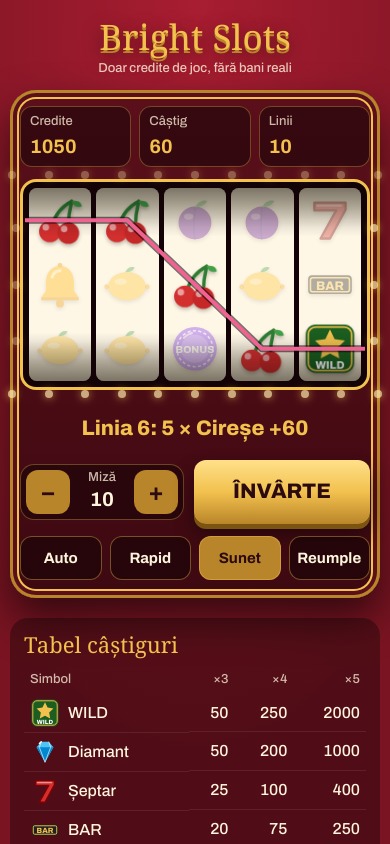
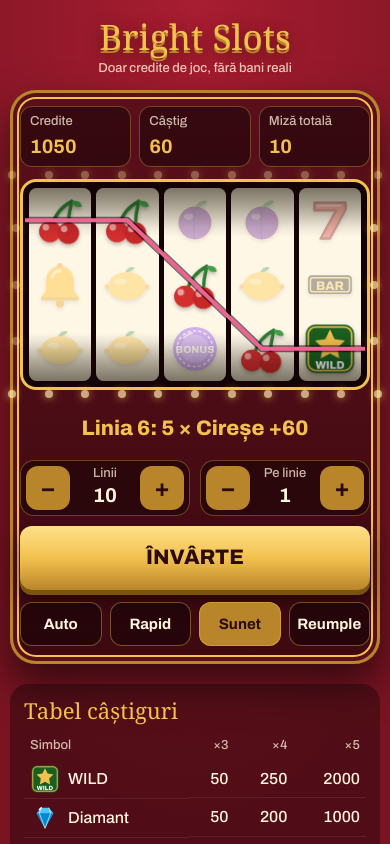
Before and after one commit to lucyan106-design/challenge-pot, a website: page bright-slots/www/index.html in a window 390 px wide. Both pictures are taken after a click on the button "ÎNVÂRTE". Shown: the top 844 px of the page. Drawn offline with Linux system fonts and the light colour scheme; a web font is replaced by a local one.

Commit message:
Bright Slots: choose number of lines and bet per line
Co-Authored-By: Claude Opus 5.5 <noreply@anthropic.com>
Claude-Session: https://claude.ai/code/session_01Rueze5KwcjKkngWjtnFVN2

```diff
--- a/bright-slots/www/index.html
+++ b/bright-slots/www/index.html
@@ -47,9 +47,10 @@ body{margin:0;min-height:100vh;background:radial-gradient(120% 80% at 50% 0%,lig
 .cab.fs .fsbar{display:block}
 .msg{min-height:52px;margin:12px 0 6px;text-align:center;font-weight:800;font-size:clamp(18px,5.4vw,22px);color:var(--gold);line-height:1.2;display:grid;place-items:center}
 .msg.lose{color:var(--txt);opacity:.75;font-weight:500;font-size:16px}
-.controls{display:grid;grid-template-columns:auto minmax(0,1fr);gap:10px;align-items:center}
-.bet{display:flex;align-items:center;gap:4px;background:#0006;border-radius:14px;padding:6px;box-shadow:inset 0 0 0 1px #f2c14e55}
-.bet span{min-width:56px;text-align:center}
+.controls{display:grid;grid-template-columns:repeat(2,minmax(0,1fr));gap:10px;align-items:center}
+.controls .spin{grid-column:1/-1}
+.bet{display:flex;align-items:center;justify-content:space-between;gap:4px;background:#0006;border-radius:14px;padding:6px;box-shadow:inset 0 0 0 1px #f2c14e55}
+.bet span{min-width:0;flex:1;text-align:center}
 .bet span small{display:block;font-size:13px;opacity:.75;line-height:1}
 .bet span b{font-size:20px;font-variant-numeric:tabular-nums}
 button{font:inherit;cursor:pointer;border:0;border-radius:12px;min-height:44px}
@@ -73,7 +74,8 @@ button:focus-visible{outline:3px solid #fff;outline-offset:2px}
 .pay tr+tr td{border-top:1px solid #ffffff14}
 .pay p{font-size:14px;opacity:.85;margin:12px 0 0}
 .pay .lines{display:grid;grid-template-columns:repeat(5,minmax(0,1fr));gap:8px;margin-top:12px}
-.pay .lines svg{width:100%;height:auto;background:#0005;border-radius:6px}
+.pay .lines svg{width:100%;height:auto;background:#0005;border-radius:6px;transition:opacity .2s}
+.pay .lines svg.off{opacity:.25}
 .big{position:fixed;inset:0;display:none;place-items:center;background:#000a;z-index:9;text-align:center}
 .big.on{display:grid}
 .big div{font:400 clamp(40px,13vw,72px)/1 Rye,Georgia,serif;color:var(--gold);text-shadow:0 4px 0 var(--gold2),0 0 30px #ffcc55}
@@ -89,7 +91,7 @@ button:focus-visible{outline:3px solid #fff;outline-offset:2px}
     <div class="stats">
       <div class="stat"><small>Credite</small><b id="credits">1000</b></div>
       <div class="stat"><small>Câștig</small><b id="last">0</b></div>
-      <div class="stat"><small>Linii</small><b>10</b></div>
+      <div class="stat"><small>Miză totală</small><b id="total">10</b></div>
     </div>
     <div class="window">
       <div class="bulbs" id="bulbs" aria-hidden="true"></div>
@@ -99,9 +101,14 @@ button:focus-visible{outline:3px solid #fff;outline-offset:2px}
     <div class="msg lose" id="msg" aria-live="polite">Apasă ÎNVÂRTE ca să începi</div>
     <div class="controls">
       <div class="bet">
-        <button class="sm" id="minus" aria-label="Scade miza">−</button>
-        <span><small>Miză</small><b id="bet">10</b></span>
-        <button class="sm" id="plus" aria-label="Crește miza">+</button>
+        <button class="sm" id="lminus" aria-label="Mai puține linii">−</button>
+        <span><small>Linii</small><b id="nlines">10</b></span>
+        <button class="sm" id="lplus" aria-label="Mai multe linii">+</button>
+      </div>
+      <div class="bet">
+        <button class="sm" id="minus" aria-label="Scade miza pe linie">−</button>
+        <span><small>Pe linie</small><b id="bet">1</b></span>
+        <button class="sm" id="plus" aria-label="Crește miza pe linie">+</button>
       </div>
       <button class="spin" id="spin">ÎNVÂRTE</button>
     </div>
@@ -116,7 +123,7 @@ button:focus-visible{outline:3px solid #fff;outline-offset:2px}
     <h2>Tabel câștiguri</h2>
     <table><thead><tr><th>Simbol</th><th>×3</th><th>×4</th><th>×5</th></tr></thead><tbody id="paytb"></tbody></table>
     <p><b>WILD</b> înlocuiește orice simbol, mai puțin BONUS. <b>BONUS</b> oriunde pe ecran: 3 dau 10 rotiri gratuite, 4 dau 15, 5 dau 20, plus miza totală ×2 / ×10 / ×50. În rotirile gratuite toate câștigurile se dublează și le poți reactiva.</p>
-    <p>Câștigurile pe linie se plătesc de la stânga la dreapta, ca multiplicator al mizei pe linie (miza totală / 10). Pe fiecare linie se plătește doar combinația cea mai mare.</p>
+    <p>Alegi câte linii joci (1–10) și miza pe linie. Miza totală e linii × miză pe linie. Câștigurile se plătesc doar pe liniile active, de la stânga la dreapta, ca multiplicator al mizei pe linie. Pe fiecare linie se plătește doar combinația cea mai mare. BONUS plătește oricum, indiferent de linii.</p>
     <div class="lines" id="linepics"></div>
   </section>
 </div>
@@ -154,15 +161,15 @@ function evalLine(syms){
   }
   return best;
 }
-function evaluate(g, lineBet, mult){
+function evaluate(g, lineBet, mult, nLines=10){
   const wins = []; let total = 0;
-  LINES.forEach((ln,i) => {
+  LINES.slice(0,nLines).forEach((ln,i) => {
     const r = evalLine(ln.map((row,reel) => g[reel][row]));
     if (r.mult){ const amt = r.mult*lineBet*mult; total += amt; wins.push({line:i, n:r.n, sym:r.sym, amt}); }
   });
   const scat = []; g.forEach((col,reel) => col.forEach((s,row) => { if (s==='scatter') scat.push([reel,row]); }));
   let free = 0;
-  if (scat.length>=3){ const k = Math.min(5,scat.length); free = FS[k][0]; const amt = FS[k][1]*lineBet*10*mult; total += amt; wins.push({scatter:scat, amt, n:scat.length}); }
+  if (scat.length>=3){ const k = Math.min(5,scat.length); free = FS[k][0]; const amt = FS[k][1]*lineBet*nLines*mult; total += amt; wins.push({scatter:scat, amt, n:scat.length}); }
   return {total, wins, free};
 }
 /* ===== ENGINE END ===== */
@@ -181,14 +188,17 @@ const SV = {
 const svg = id => `<svg viewBox="0 0 64 64" aria-hidden="true">${SV[id]}</svg>`;
 const cellsHTML = col => col.map(id => `<div class="cell">${svg(id)}</div>`).join('');
 const $ = id => document.getElementById(id);
-const BETS = [10,20,50,100,200,500];
+const LBETS = [1,2,5,10,20,50];
 
-let st = {credits:1000, bet:10, sound:true, turbo:false};
+let st = {credits:1000, lineBet:1, lines:10, sound:true, turbo:false};
 try { Object.assign(st, JSON.parse(localStorage.getItem('brightSlots5')||'{}')); } catch(e){}
-if (!BETS.includes(st.bet)) st.bet = 10;
+delete st.bet;
+if (!LBETS.includes(st.lineBet)) st.lineBet = 1;
+if (!(st.lines>=1 && st.lines<=10)) st.lines = 10;
+const tb = () => st.lineBet*st.lines;
 const save = () => { try { localStorage.setItem('brightSlots5', JSON.stringify(st)); } catch(e){} };
 
-let spinning = false, auto = false, actx = null, fs = 0, fsTotal = 0, fsWin = 0, fsBet = 10, showTimer = null, bigResolve = null;
+let spinning = false, auto = false, actx = null, fs = 0, fsTotal = 0, fsWin = 0, fsLB = 1, fsLines = 10, showTimer = null, bigResolve = null;
 const reelsEl = $('reels'), linesEl = $('lines');
 const reels = [0,1,2,3,4].map(() => {
   const r = document.createElement('div'); r.className = 'reel';
@@ -227,10 +237,13 @@ const wait = ms => new Promise(r => setTimeout(r, ms));
 
 function render(){
   $('credits').textContent = st.credits;
-  $('bet').textContent = fs ? fsBet : st.bet;
+  const lb = fs ? fsLB : st.lineBet, nl = fs ? fsLines : st.lines;
+  $('bet').textContent = lb; $('nlines').textContent = nl; $('total').textContent = lb*nl;
+  document.querySelectorAll('#linepics svg').forEach((e,i) => e.classList.toggle('off', i >= nl));
+  ['minus','plus','lminus','lplus'].forEach(id => $(id).disabled = spinning || fs>0);
   $('sound').setAttribute('aria-pressed', st.sound);
   $('turbo').setAttribute('aria-pressed', st.turbo);
-  $('spin').disabled = spinning || (!fs && st.credits < st.bet);
+  $('spin').disabled = spinning || (!fs && st.credits < tb());
   $('spin').textContent = fs ? `GRATUIT (${fs})` : 'ÎNVÂRTE';
   $('cab').classList.toggle('fs', fs>0);
   $('fsbar').textContent = `ROTIRI GRATUITE ${fsTotal-fs}/${fsTotal} · câștiguri ×2 · total ${fsWin}`;
@@ -315,16 +328,16 @@ $('big').addEventListener('click', () => { $('big').classList.remove('on'); if (
 async function spin(){
   if (spinning) return;
   const free = fs > 0;
-  if (!free && st.credits < st.bet) return;
+  if (!free && st.credits < tb()) return;
   spinning = true; clearShow();
-  const bet = free ? fsBet : st.bet, lineBet = bet/10, mult = free ? 2 : 1;
+  const lineBet = free ? fsLB : st.lineBet, nLines = free ? fsLines : st.lines, bet = lineBet*nLines, mult = free ? 2 : 1;
   if (free) fs--; else st.credits -= bet;
   $('last').textContent = 0; render(); save();
   msg(free ? 'Rotire gratuită…' : 'Se învârte…', false);
   const g = grid();
   const quick = st.turbo || free;
   await Promise.all(reels.map((r,i) => spinReel(r,i,g[i],quick)));
-  const res = evaluate(g, lineBet, mult);
+  const res = evaluate(g, lineBet, mult, nLines);
   st.credits += res.total; if (free) fsWin += res.total;
   $('last').textContent = res.total;
   render();
@@ -332,10 +345,10 @@ async function spin(){
     [523,659,784].forEach((f,k) => beep(f,.14,'square',.05,k*.1)); buzz([50,40,50]);
     if (res.total >= bet*20) { highlight(res.wins[0]); await bigWin(res.total >= bet*50 ? 'MEGA WIN' : 'BIG WIN', res.total); }
     showWins(res.wins);
-  } else msg(free ? 'Nimic la rotirea asta' : (st.credits < st.bet ? 'Credite epuizate. Apasă Reumple.' : 'Nimic de data asta. Mai încearcă!'), false);
+  } else msg(free ? 'Nimic la rotirea asta' : (st.credits < tb() ? 'Credite epuizate. Apasă Reumple.' : 'Nimic de data asta. Mai încearcă!'), false);
 
   if (res.free){
-    if (!free && !fs) { fsBet = bet; fsTotal = 0; fsWin = 0; }
+    if (!free && !fs) { fsLB = lineBet; fsLines = nLines; fsTotal = 0; fsWin = 0; }
     fs += res.free; fsTotal += res.free;
     await wait(900);
     await bigWin(free ? `+${res.free} ROTIRI` : `${res.free} ROTIRI GRATUITE`, res.free);
@@ -343,12 +356,21 @@ async function spin(){
   spinning = false; save(); render();
   if (fs > 0) { setTimeout(spin, res.total ? 1500 : 700); return; }
   if (free && fs === 0) { await wait(res.total ? 1400 : 500); clearShow(); await bigWin('TOTAL ROTIRI GRATUITE', fsWin); fsTotal = 0; render(); msg(`Ai câștigat ${fsWin} în rotirile gratuite`, true); }
-  if (auto && st.credits >= st.bet) setTimeout(spin, res.total ? 1600 : 500);
+  if (auto && st.credits >= tb()) setTimeout(spin, res.total ? 1600 : 500);
   else if (auto) { auto = false; $('auto').setAttribute('aria-pressed', false); }
 }
 
 $('spin').addEventListener('click', spin);
-const setBet = d => { if (spinning || fs) return; const i = BETS.indexOf(st.bet); st.bet = BETS[Math.max(0,Math.min(BETS.length-1,i+d))]; beep(d>0?440:330,.05); render(); save(); };
+const setBet = d => { if (spinning || fs) return; const i = LBETS.indexOf(st.lineBet); st.lineBet = LBETS[Math.max(0,Math.min(LBETS.length-1,i+d))]; beep(d>0?440:330,.05); render(); save(); };
+let previewT = null;
+function previewLines(){
+  clearShow();
+  linesEl.innerHTML = LINES.slice(0,st.lines).map((ln,i) => `<polyline points="${linePath(i)}" fill="none" stroke="${LINE_COL[i]}" stroke-width="3" stroke-linejoin="round" opacity=".9"/>`).join('');
+  clearTimeout(previewT); previewT = setTimeout(() => { if (!spinning) linesEl.innerHTML = ''; }, 1400);
+}
+const setLines = d => { if (spinning || fs) return; st.lines = Math.max(1, Math.min(10, st.lines + d)); beep(d>0?520:390,.05); render(); save(); previewLines(); msg(`Joci pe ${st.lines} ${st.lines===1?'linie':'linii'}`, true); };
+$('lminus').addEventListener('click', () => setLines(-1));
+$('lplus').addEventListener('click', () => setLines(1));
 $('minus').addEventListener('click', () => setBet(-1));
 $('plus').addEventListener('click', () => setBet(1));
 $('auto').addEventListener('click', () => { auto = !auto; $('auto').setAttribute('aria-pressed', auto); if (auto && !spinning) spin(); });
```
